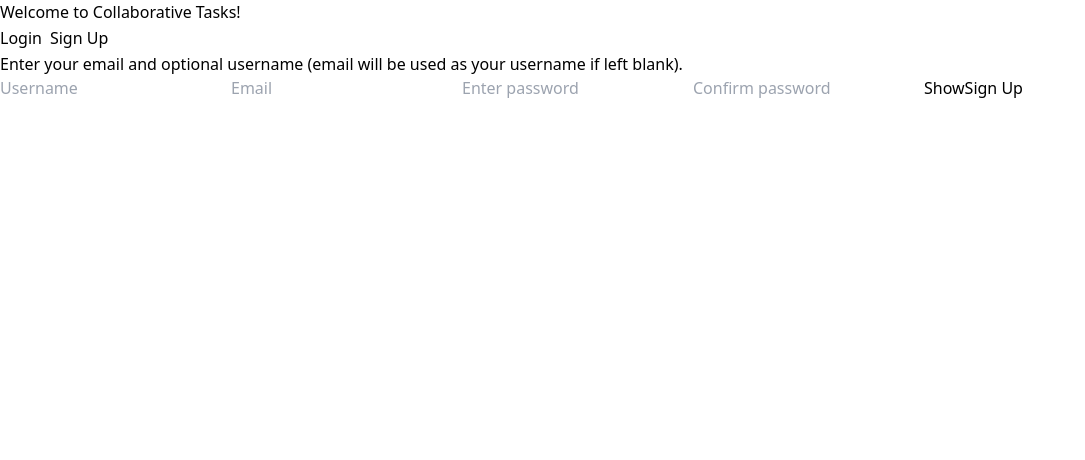
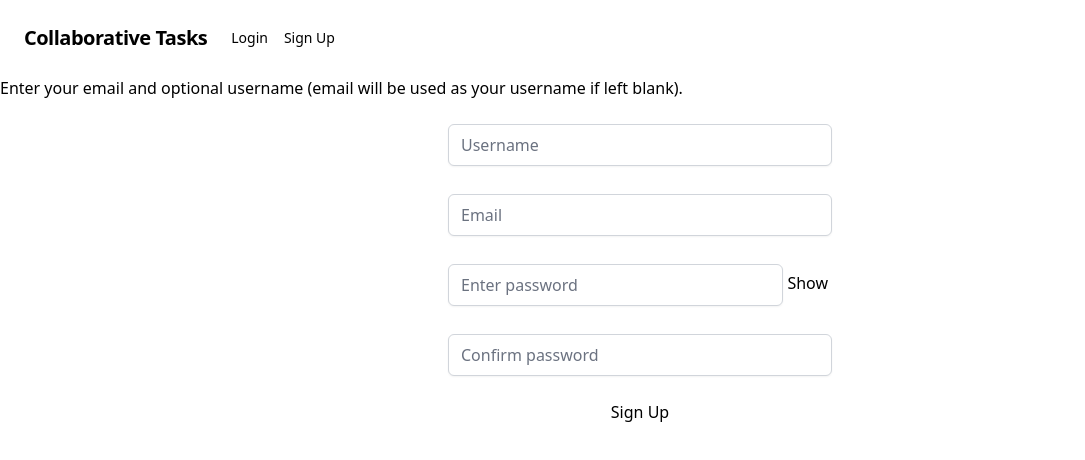
Before and after one commit to kemppi83/collaborative-tasks-app, a React (Create React App) app: page /signup in a window 1280 px wide. Shown: the top 460 px of the page, without its empty margins (0-1085 px from the left). Built offline with nearby package versions, Linux system fonts and the light colour scheme; no server answers.

Commit message:
nav, login and signup layouts

```diff
--- a/src/features/auth/Login.tsx
+++ b/src/features/auth/Login.tsx
@@ -22,7 +22,7 @@ export const Login = (): JSX.Element => {
     password: ''
   });
 
-  const [login, { isLoading }] = useLoginMutation();
+  const [login] = useLoginMutation();
 
   const handleChange = ({
     target: { name, value }
@@ -47,30 +47,29 @@ export const Login = (): JSX.Element => {
   };
 
   return (
-    <form data-testid="login-form" onSubmit={loginSubmitHandler}>
+    <form
+      className="grid grid-cols-1 gap-6 max-w-sm mx-auto"
+      onSubmit={loginSubmitHandler}
+    >
       <input
         onChange={handleChange}
         name="email"
-        type="text"
+        type="email"
         placeholder="Email"
+        className="mt-1 block w-full rounded-md border-gray-300 shadow-sm focus:outline-none focus:ring-1 focus:ring-#1a7aff focus-ring-opacity-50"
       />
-
-      <input
-        onChange={handleChange}
-        name="password"
-        type="password"
-        placeholder="Password"
-      />
-
+      <div className="flex w-auto">
         <input
           type={show ? 'text' : 'password'}
           placeholder="Enter password"
           name="password"
           onChange={handleChange}
+          className="mt-1 block w-full rounded-md border-gray-300 shadow-sm focus:outline-none focus:ring-1 focus:ring-#1a7aff focus-ring-opacity-50"
         />
-      <button type="button" onClick={handleClick}>
+        <button type="button" onClick={handleClick} className="p-1">
           {show ? 'Hide' : 'Show'}
         </button>
+      </div>
 
       <button type="submit" data-testid="submit">
         Login
--- a/src/features/auth/Signup.tsx
+++ b/src/features/auth/Signup.tsx
@@ -19,7 +19,7 @@ export const Signup = (): JSX.Element => {
     confirmPassword: ''
   });
 
-  const [signup, { isLoading }] = useSignupMutation();
+  const [signup] = useSignupMutation();
 
   const handleChange = ({
     target: { name, value }
@@ -38,39 +38,50 @@ export const Signup = (): JSX.Element => {
   };
 
   return (
-    <div>
-      <div>
+    <div className="container mx-auto">
+      <div className="mb-5">
         Enter your email and optional username (email will be used as your
         username if left blank).
       </div>
-      <form data-testid="signup-form" onSubmit={signupSubmitHandler}>
+      <form
+        className="grid grid-cols-1 gap-6 max-w-sm mx-auto"
+        onSubmit={signupSubmitHandler}
+      >
         <input
           name="username"
           type="text"
           placeholder="Username"
           onChange={handleChange}
+          className="mt-1 block w-full rounded-md border-gray-300 shadow-sm focus:outline-none focus:ring-1 focus:ring-#1a7aff focus-ring-opacity-50"
         />
         <input
           name="email"
           type="email"
           placeholder="Email"
           onChange={handleChange}
+          className="mt-1 block w-full rounded-md border-gray-300 shadow-sm focus:outline-none focus:ring-1 focus:ring-#1a7aff focus-ring-opacity-50"
         />
+        <div className="flex w-auto">
           <input
-          name={'password'}
             type={show ? 'text' : 'password'}
             placeholder="Enter password"
+            name="password"
             onChange={handleChange}
+            className="mt-1 block w-full rounded-md border-gray-300 shadow-sm focus:outline-none focus:ring-1 focus:ring-#1a7aff focus-ring-opacity-50"
           />
+          <button type="button" onClick={handleClick} className="p-1">
+            {show ? 'Hide' : 'Show'}
+          </button>
+        </div>
+        <div className="flex w-auto">
           <input
-          name={'confirmPassword'}
             type={show ? 'text' : 'password'}
             placeholder="Confirm password"
+            name="password"
             onChange={handleChange}
+            className="mt-1 block w-full rounded-md border-gray-300 shadow-sm focus:outline-none focus:ring-1 focus:ring-#1a7aff focus-ring-opacity-50"
           />
-        <button type="button" onClick={handleClick}>
-          {show ? 'Hide' : 'Show'}
-        </button>
+        </div>
         <button type="submit" data-testid="submit">
           Sign Up
         </button>
--- a/src/features/nav/Nav.tsx
+++ b/src/features/nav/Nav.tsx
@@ -1,6 +1,5 @@
 import React from 'react';
 import { useHistory } from 'react-router-dom';
-import { HStack, Button } from '@chakra-ui/react';
 import { useAuth } from '../../hooks/useAuth';
 import { useAppDispatch } from '../../hooks/store';
 import { resetTodos } from '../../features/todo/todoSlice';
@@ -19,26 +18,53 @@ const Nav = (): JSX.Element => {
   };
 
   return (
-    <header className="App-header">
-      <h1>Welcome to Collaborative Tasks!</h1>
+    <nav className="flex items-center justify-between flex-wrap bg-teal p-6">
+      <div className="flex items-center flex-no-shrink mr-6">
+        <span className="font-semibold text-xl tracking-tight">
+          Collaborative Tasks
+        </span>
+      </div>
+      <div className="w-full block flex-grow md:flex md:items-center md:w-auto">
         {user ? (
-        <>
-          <p>Hello {user ? user.username : null}</p>
-          <Button h="1.75rem" size="sm" onClick={logoutHandler}>
+          <div className="text-sm md:flex-grow">
+            <p className="block mt-4 md:inline-block md:mt-0 text-teal-lighter mr-4">
+              {user.username ? `Hello ${user.username}!` : null}
+            </p>
+            <button
+              type="button"
+              onClick={() => push('/')}
+              className="block mt-4 md:inline-block md:mt-0 text-teal-lighter hover:text-white mr-4"
+            >
+              Home
+            </button>
+            <button
+              type="button"
+              onClick={logoutHandler}
+              className="block mt-4 md:inline-block md:mt-0 text-teal-lighter hover:text-white mr-4"
+            >
               Logout
-          </Button>
-        </>
+            </button>
+          </div>
         ) : (
-        <HStack>
-          <Button h="1.75rem" size="sm" onClick={() => push('/login')}>
+          <div className="text-sm md:flex-grow">
+            <button
+              type="button"
+              onClick={() => push('/login')}
+              className="block mt-4 md:inline-block md:mt-0 text-teal-lighter hover:text-white mr-4"
+            >
               Login
-          </Button>
-          <Button h="1.75rem" size="sm" onClick={() => push('/signup')}>
+            </button>
+            <button
+              type="button"
+              onClick={() => push('/signup')}
+              className="block mt-4 md:inline-block md:mt-0 text-teal-lighter hover:text-white mr-4"
+            >
               Sign Up
-          </Button>
-        </HStack>
+            </button>
+          </div>
         )}
-    </header>
+      </div>
+    </nav>
   );
 };
 
--- a/src/features/todo/TodoList.tsx
+++ b/src/features/todo/TodoList.tsx
@@ -56,7 +56,7 @@ const TodoList = (): JSX.Element => {
   };
 
   return (
-    <ul>
+    <ul className="flex flex-col">
       {todos.map(todo => (
         <li key={todo.id} className={`todocard__${todo.status}`}>
           <p className="todocard__title">{todo.title}</p>
--- a/src/index.tsx
+++ b/src/index.tsx
@@ -2,7 +2,7 @@ import React from 'react';
 import ReactDOM from 'react-dom';
 import { BrowserRouter } from 'react-router-dom';
 
-import './index.css';
+import './styles/index.css';
 import App from './App';
 import { store } from './app/store';
 import { Provider } from 'react-redux';
--- a/tailwind.config.js
+++ b/tailwind.config.js
@@ -1,11 +1,18 @@
+const colors = require('tailwindcss/colors');
 module.exports = {
   purge: ['./src/**/*.{js,jsx,ts,tsx}', './public/index.html'],
   darkMode: false, // or 'media' or 'class'
   theme: {
     extend: {}
+    // colors: {
+    //   transparent: 'transparent',
+    //   current: 'currentColor'
+    // }
   },
   variants: {
     extend: {}
   },
-  plugins: []
+  plugins: [
+    require('@tailwindcss/forms') // import tailwind forms
+  ]
 };
```
Also changed, not shown: package.json (+6 -7 lines), src/styles/index.css (renamed from src/index.css), src/styles/tailwind.css (added), 2 other files (tests, documents, lock files or other folders). Lines whose indentation alone changed are shown as unchanged.
